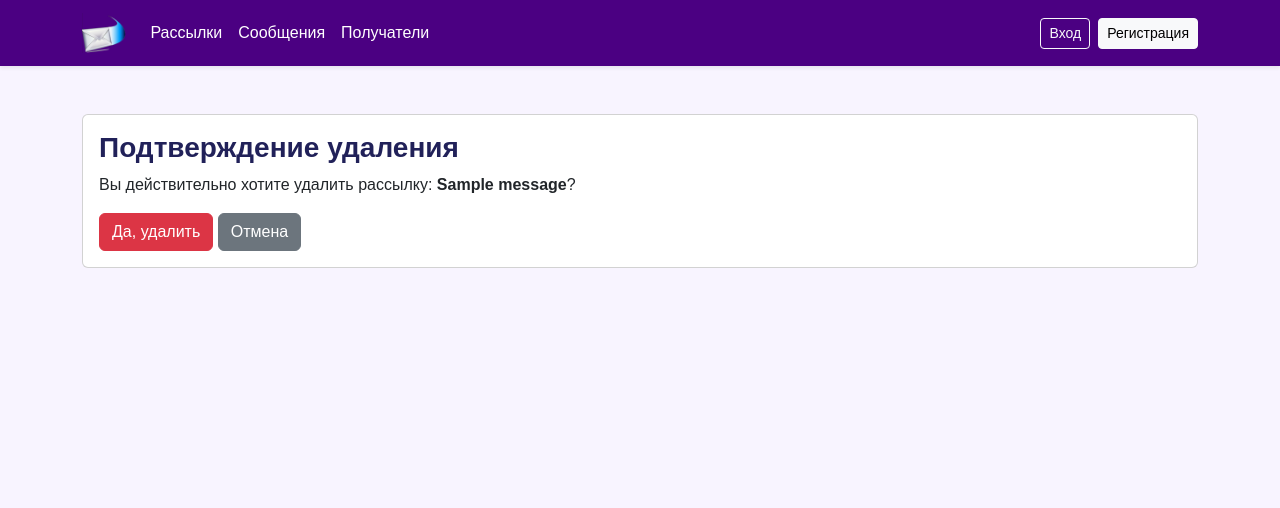
After one commit to StreetShiffter/Kurse_4_n82_Django, a Django app: page /sending/1/delete/ in a window 1280 px wide. The commit adds this page. Shown: the top 508 px of the page. Run offline with Django 5.2, Linux system fonts and the light colour scheme; tables that the repository leaves empty hold one stand-in row (values such as "Sample post").

Commit message:
Add delete view 'Sending'

```diff
--- /dev/null
+++ b/mailservices/templates/mailservices/sending_confirm_delete.html
@@ -0,0 +1,19 @@
+{% extends "mailservices/base.html" %}
+{% block title %}Информация о рассылке{% endblock %}
+{%  include 'mailservices/includes/inc_menu.html' %}
+
+{% block content %}
+<div class="card">
+    <div class="card-body">
+        <h3>Подтверждение удаления</h3>
+        <p>Вы действительно хотите удалить рассылку: <strong>{{ object.message }}</strong>?</p>
+
+        <form method="post">
+            {% csrf_token %}
+            <button type="submit" class="btn btn-danger">Да, удалить</button>
+            <a href="{% url 'mailservices:sending_list' %}" class="btn btn-secondary">Отмена</a>
+        </form>
+    </div>
+</div>
+
+{% endblock %}
--- a/mailservices/templates/mailservices/sending_list.html
+++ b/mailservices/templates/mailservices/sending_list.html
@@ -34,7 +34,7 @@
           <td>
             <a href="#">Просмотр</a>
             <a href="#">Изменить</a>
-            <a href="#">Удалить</a>
+            <a href="{% url 'mailservices:sending_delete' sending.pk %}"">Удалить</a>
           </td>
         </tr>
       {% endfor %}
--- a/mailservices/urls.py
+++ b/mailservices/urls.py
@@ -18,5 +18,6 @@ urlpatterns = [
     path("messages/<int:pk>/edit/", views.MessageUpdateView.as_view(), name="message_edit"),
     path("messages/<int:pk>/delete/", views.MessageDeleteView.as_view(), name="message_delete"),
     path("messages/<int:pk>/", views.MessageDetailView.as_view(), name="message_detail"),
-    path("sending/", views.SendingListView.as_view(), name="sending_list")
+    path("sending/", views.SendingListView.as_view(), name="sending_list"),
+    path("sending/<int:pk>/delete/", views.SendingDeleteView.as_view(), name="sending_delete"),
 ]
--- a/mailservices/views.py
+++ b/mailservices/views.py
@@ -162,5 +162,5 @@ class SendingUpdateView(UpdateView):
 
 class SendingDeleteView(DeleteView):
     model = Sending
-    template_name = "mailing/mailing_confirm_delete.html"
-    success_url = reverse_lazy("mailing_list")
+    template_name = "mailservices/sending_confirm_delete.html"
+    success_url = reverse_lazy('mailservices:sending_list')
```
